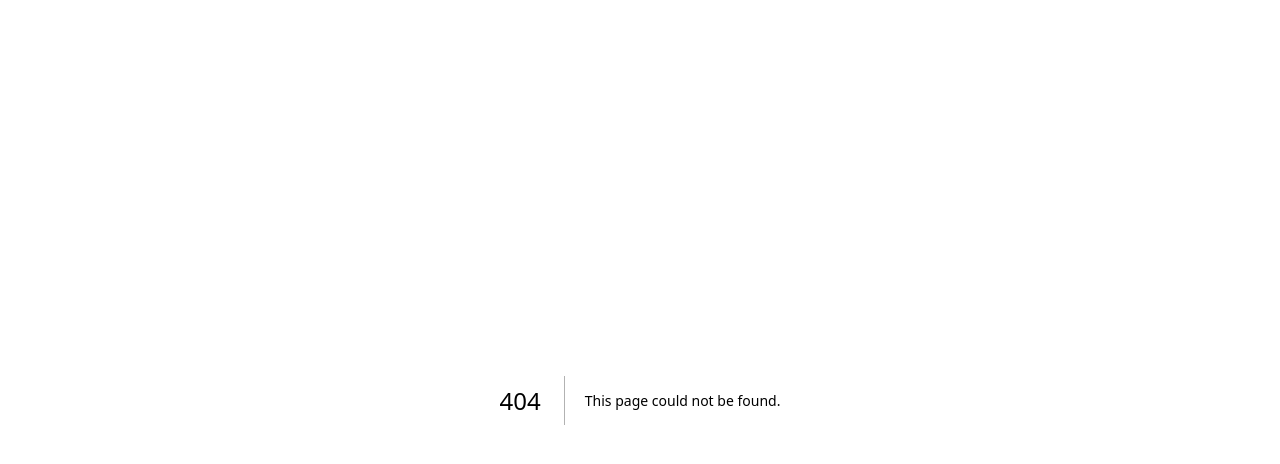
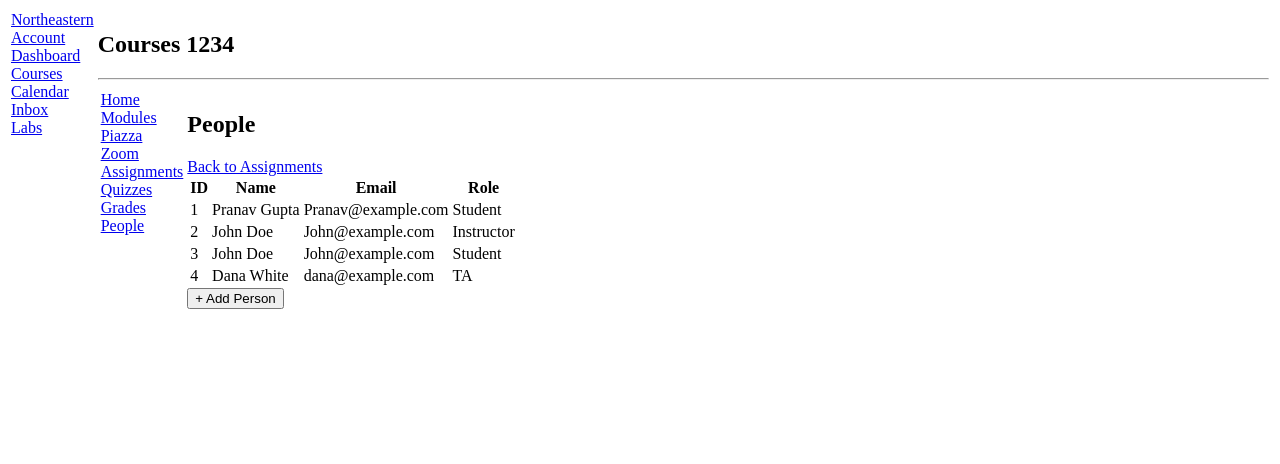
Before and after one commit to PranavGupta26/kambaz-next-js, a Next.js app: page /Courses/1234/People/Add in a window 1280 px wide. Before the commit this address had no page. Shown: the top 464 px of the page. Built offline with nearby package versions, Linux system fonts and the light colour scheme.

Commit message:
last commit

```diff
--- /dev/null
+++ b/app/(Kambaz)/Courses/[cid]/People/Add/page.tsx
@@ -0,0 +1,64 @@
+"use client";
+import Link from "next/link";
+
+interface Person {
+  id: number;
+  name: string;
+  email: string;
+  role: string;
+}
+
+export default function PeoplePage() {
+  // Example data
+  const people: Person[] = [
+    { id: 1, name: "Pranav Gupta", email: "Pranav@example.com", role: "Student" },
+    { id: 2, name: "John Doe", email: "John@example.com", role: "Instructor" },
+    { id: 3, name: "John Doe", email: "John@example.com", role: "Student" },
+    { id: 4, name: "Dana White", email: "dana@example.com", role: "TA" },
+  ];
+
+  return (
+    <div className="max-w-5xl mx-auto p-6 bg-white shadow-lg rounded-xl">
+      {/* Header */}
+      <div className="flex items-center justify-between mb-6">
+        <h2 className="text-2xl font-bold text-gray-800">People</h2>
+        <Link href="/Courses/1234/Assignments">
+          <span className="text-blue-600 hover:underline cursor-pointer">Back to Assignments</span>
+        </Link>
+      </div>
+
+      {/* Table */}
+      <div className="overflow-x-auto">
+        <table className="min-w-full border border-gray-200 rounded-lg">
+          <thead className="bg-gray-100">
+            <tr>
+              <th className="px-4 py-2 text-left border-b">ID</th>
+              <th className="px-4 py-2 text-left border-b">Name</th>
+              <th className="px-4 py-2 text-left border-b">Email</th>
+              <th className="px-4 py-2 text-left border-b">Role</th>
+            </tr>
+          </thead>
+          <tbody>
+            {people.map((person) => (
+              <tr key={person.id} className="hover:bg-gray-50">
+                <td className="px-4 py-2 border-b">{person.id}</td>
+                <td className="px-4 py-2 border-b">{person.name}</td>
+                <td className="px-4 py-2 border-b">{person.email}</td>
+                <td className="px-4 py-2 border-b">{person.role}</td>
+              </tr>
+            ))}
+          </tbody>
+        </table>
+      </div>
+
+      {/* Add Person Button */}
+      <div className="mt-4 flex justify-end">
+        <Link href="/Courses/1234/People/Add">
+          <button className="px-4 py-2 bg-blue-600 text-white rounded-lg hover:bg-blue-700 transition">
+            + Add Person
+          </button>
+        </Link>
+      </div>
+    </div>
+  );
+}
```
Also changed, not shown: app/(Kambaz)/Courses/[cid]/People/Table/page.tsx (added, +64 -0 lines).
